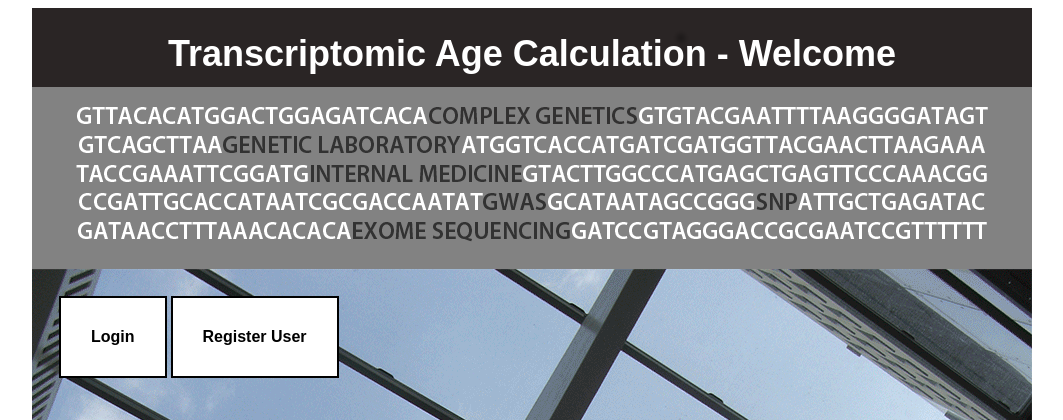
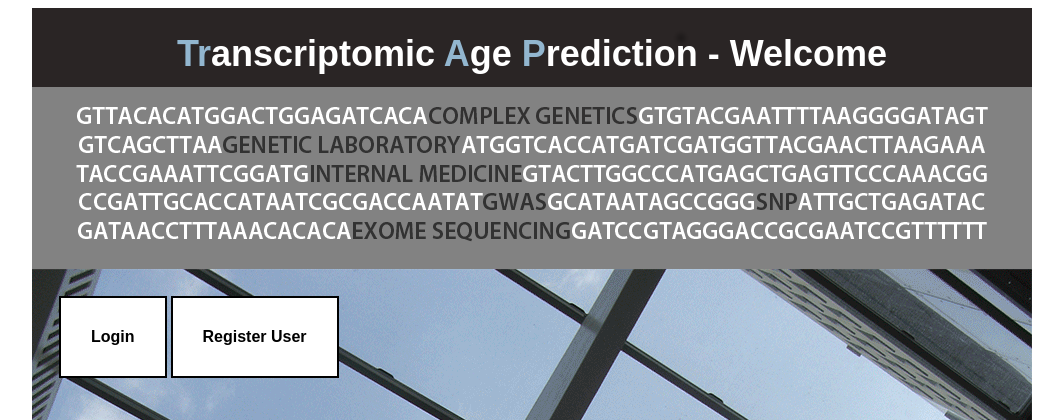
Before and after one commit to emcgl/trap, a PHP site: page / in a window 1280 px wide. Shown: the top 420 px of the page, without its empty margins (108-1171 px from the left). Run offline with PHP 8.4, Linux system fonts and the light colour scheme.

Commit message:
Corrected title / add color

```diff
--- a/includes/header.php
+++ b/includes/header.php
@@ -5,14 +5,14 @@ function gen_html_header($title) {
 <!DOCTYPE html PUBLIC "-//W3C//DTD XHTML 1.0 Transitional//EN" "http://www.w3.org/TR/xhtml1/DTD/xhtml1-transitional.dtd">
 <html xmlns="http://www.w3.org/1999/xhtml">
 <head>
-	<title>Transcriptomic Age Calculation - <?php echo $title;?></title>
+	<title>Transcriptomic Age Prediction - <?php echo $title;?></title>
 	<link rel="stylesheet" href="/css/tragca.css">
 	<script src="/js/tragca.js"></script>
 </head>
 <body>
 <div id="page">
 	<div id="top">
-		<h1 id="toptitle">Transcriptomic Age Calculation - <?php echo $title;?></h1>
+		<h1 id="toptitle"><span style="color: #92b6cf;">Tr</span>anscriptomic <span style="color: #92b6cf;">A</span>ge <span style="color: #92b6cf;">P</span>rediction - <?php echo $title;?></h1>
 	</div><!-- top -->
 	<div id="content">
 <?php
```
